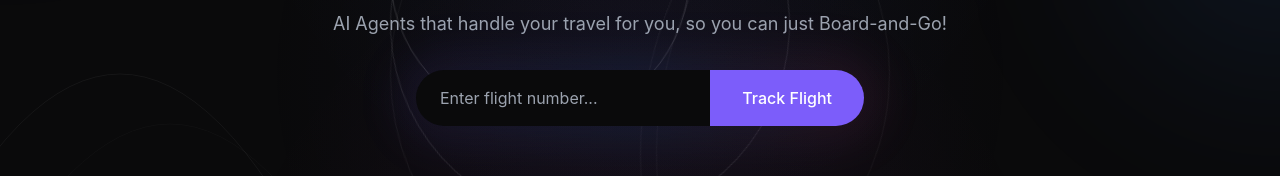
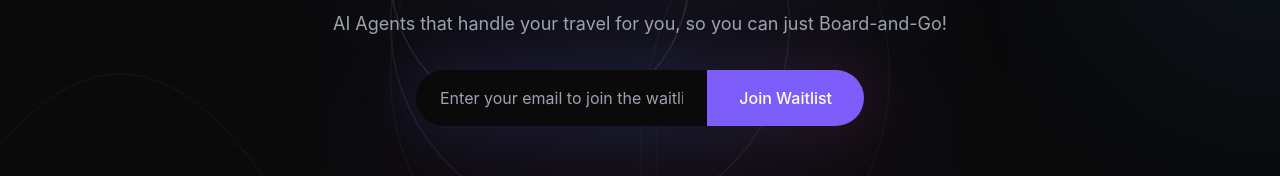
Before and after one commit to Feel-The-AGI/boardandgo-landing-page, a Next.js app: page / in a window 1280 px wide. Shown: the part 326-502 px from the top of the page. Built offline with nearby package versions, Linux system fonts and the light colour scheme.

Commit message:
wiatlist

```diff
--- a/components/common/Footer.js
+++ b/components/common/Footer.js
@@ -50,13 +50,6 @@ export default function Footer() {
               >
                 <MailIcon className="w-4 h-4 group-hover:text-accent-purple transition-colors" />
                 <span className="text-sm sm:text-base">contact@boardandgo.com</span>
-              </a>
-              <a
-                href="tel:+12316255322"
-                className="flex items-center gap-3 text-gray-400 hover:text-white transition-all duration-300 hover:translate-x-1 group"
-              >
-                <PhoneIcon className="w-4 h-4 group-hover:text-accent-purple transition-colors" />
-                <span className="text-sm sm:text-base">+ 1 (231) 625-5322</span>
               </a>
               <a
                 href="https://www.linkedin.com/company/boardandgo"
@@ -141,12 +134,6 @@ const MailIcon = ({ className }) => (
   </svg>
 );
 
-const PhoneIcon = ({ className }) => (
-  <svg className={className} viewBox="0 0 24 24" fill="none" stroke="currentColor">
-    <path strokeLinecap="round" strokeLinejoin="round" strokeWidth={2} d="M3 5a2 2 0 012-2h3.28a1 1 0 01.948.684l1.498 4.493a1 1 0 01-.502 1.21l-2.257 1.13a11.042 11.042 0 005.516 5.516l1.13-2.257a1 1 0 011.21-.502l4.493 1.498a1 1 0 01.684.949V19a2 2 0 01-2 2h-1C9.716 21 3 14.284 3 6V5z" />
-  </svg>
-);
-
 const LinkedInIcon = ({ className }) => (
   <svg className={className} viewBox="0 0 24 24" fill="currentColor">
     <path d="M20.447 20.452h-3.554v-5.569c0-1.328-.027-3.037-1.852-3.037-1.853 0-2.136 1.445-2.136 2.939v5.667H9.351V9h3.414v1.561h.046c.477-.9 1.637-1.85 3.37-1.85 3.601 0 4.267 2.37 4.267 5.455v6.286zM5.337 7.433c-1.144 0-2.063-.926-2.063-2.065 0-1.138.92-2.063 2.063-2.063 1.14 0 2.064.925 2.064 2.063 0 1.139-.925 2.065-2.064 2.065zm1.782 13.019H3.555V9h3.564v11.452zM22.225 0H1.771C.792 0 0 .774 0 1.729v20.542C0 23.227.792 24 1.771 24h20.451C23.2 24 24 23.227 24 22.271V1.729C24 .774 23.2 0 22.222 0h.003z" />
--- a/package.json
+++ b/package.json
@@ -15,7 +15,8 @@
     "next-sitemap": "^4.2.3",
     "prop-types": "^15.8.1",
     "react": "^18.2.0",
-    "react-dom": "^18.2.0"
+    "react-dom": "^18.2.0",
+    "react-toast": "^1.0.3"
   },
   "devDependencies": {
     "autoprefixer": "^10.4.16",
--- a/pages/index.js
+++ b/pages/index.js
@@ -26,19 +26,26 @@ const BluePlane = ({ className }) => (
 
 export default function HomePage() {
   const router = useRouter();
-  const [flightNumber, setFlightNumber] = useState('');
+  const [email, setEmail] = useState('');
   const [isSearching, setIsSearching] = useState(false);
+  const [showToast, setShowToast] = useState(false);
 
-  const handleTrackFlight = () => {
-    if (!flightNumber) return;
+  const handleJoinWaitlist = () => {
+    if (!email) return;
 
     setIsSearching(true);
 
-    // After animation completes, navigate or show results
+    // After animation completes, show toast
     setTimeout(() => {
-      // Navigate to flight tracking page or show results
-      console.log('Tracking flight:', flightNumber);
-    }, 1200); // Match new animation duration
+      setShowToast(true);
+      setIsSearching(false);
+      setEmail('');
+
+      // Hide toast after 3 seconds
+      setTimeout(() => {
+        setShowToast(false);
+      }, 3000);
+    }, 1200);
   };
 
   return (
@@ -85,17 +92,17 @@ export default function HomePage() {
               <div className="flex flex-col sm:flex-row gap-2 sm:gap-0 relative">
                 <div className="relative flex-1">
                   <input
-                    type="text"
-                    placeholder="Enter flight number..."
-                    value={flightNumber}
-                    onChange={(e) => setFlightNumber(e.target.value)}
+                    type="email"
+                    placeholder="Enter your email to join the waitlist..."
+                    value={email}
+                    onChange={(e) => setEmail(e.target.value)}
                     className="w-full h-12 sm:h-14 bg-[#0A0A0B] rounded-full sm:rounded-r-none px-4 sm:px-6
                       text-sm sm:text-base text-white placeholder-gray-400
                       border-0 focus:ring-0 focus:outline-none"
                   />
                 </div>
                 <button
-                  onClick={handleTrackFlight}
+                  onClick={handleJoinWaitlist}
                   disabled={isSearching}
                   className="h-12 sm:h-14 bg-[#7C5DFA] hover:bg-[#8F75FF] transition-colors
                     px-6 sm:px-8 text-sm sm:text-base text-white font-medium
@@ -108,7 +115,7 @@ export default function HomePage() {
                       ${isSearching ? 'opacity-0 scale-0' : 'opacity-100 scale-100'}
                     `}
                   >
-                    Track Flight
+                    Join Waitlist
                   </span>
 
                   {/* Animated Plane */}
@@ -132,6 +139,17 @@ export default function HomePage() {
           </div>
         </div>
       </section>
+
+      {/* Toast Notification */}
+      <div
+        className={`
+          fixed bottom-4 right-4 bg-[#7C5DFA] text-white px-6 py-4 rounded-lg shadow-lg
+          transform transition-all duration-300 z-50
+          ${showToast ? 'translate-y-0 opacity-100' : 'translate-y-8 opacity-0 pointer-events-none'}
+        `}
+      >
+        <p className="font-medium">Thanks for joining our waitlist! We'll notify you when we launch.</p>
+      </div>
 
       {/* Features Section */}
       <section className="py-12 sm:py-16 md:py-20 relative px-4">
```
Also changed, not shown: 1 other file (tests, documents, lock files or other folders).
